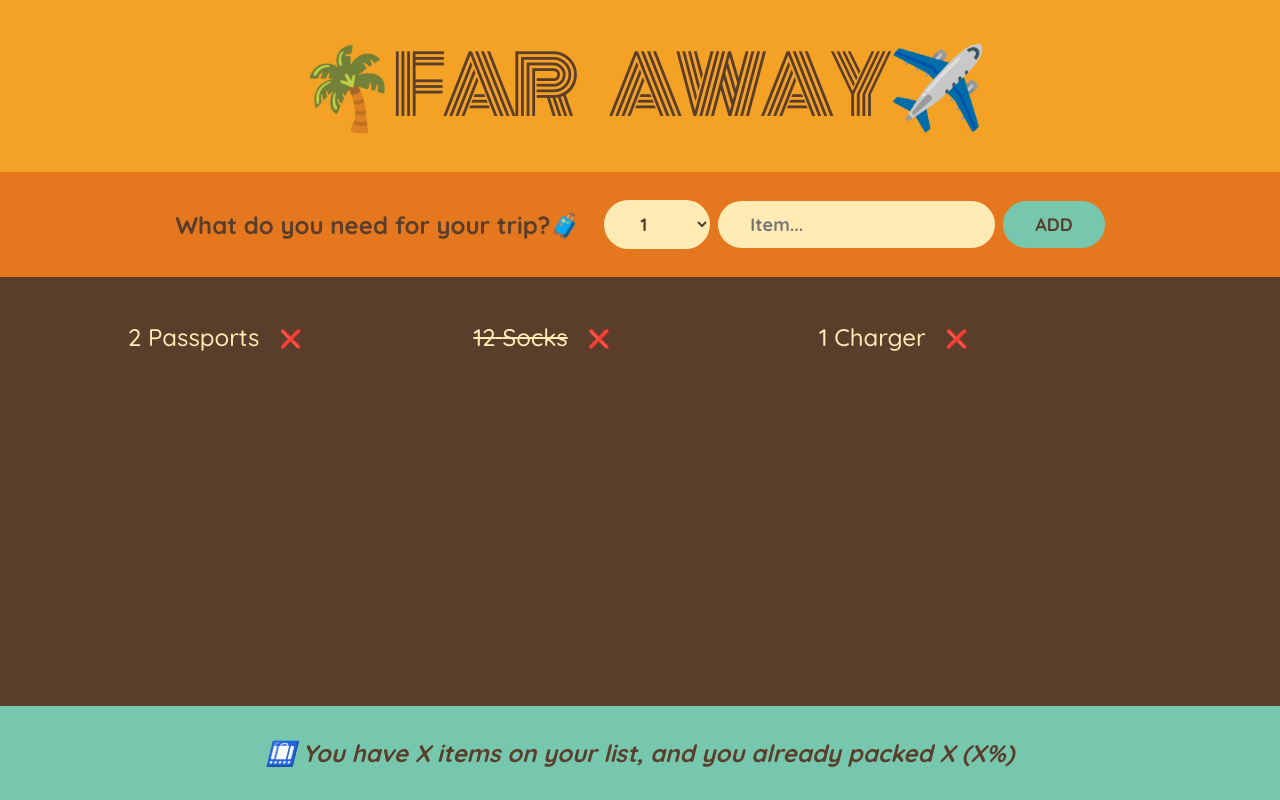
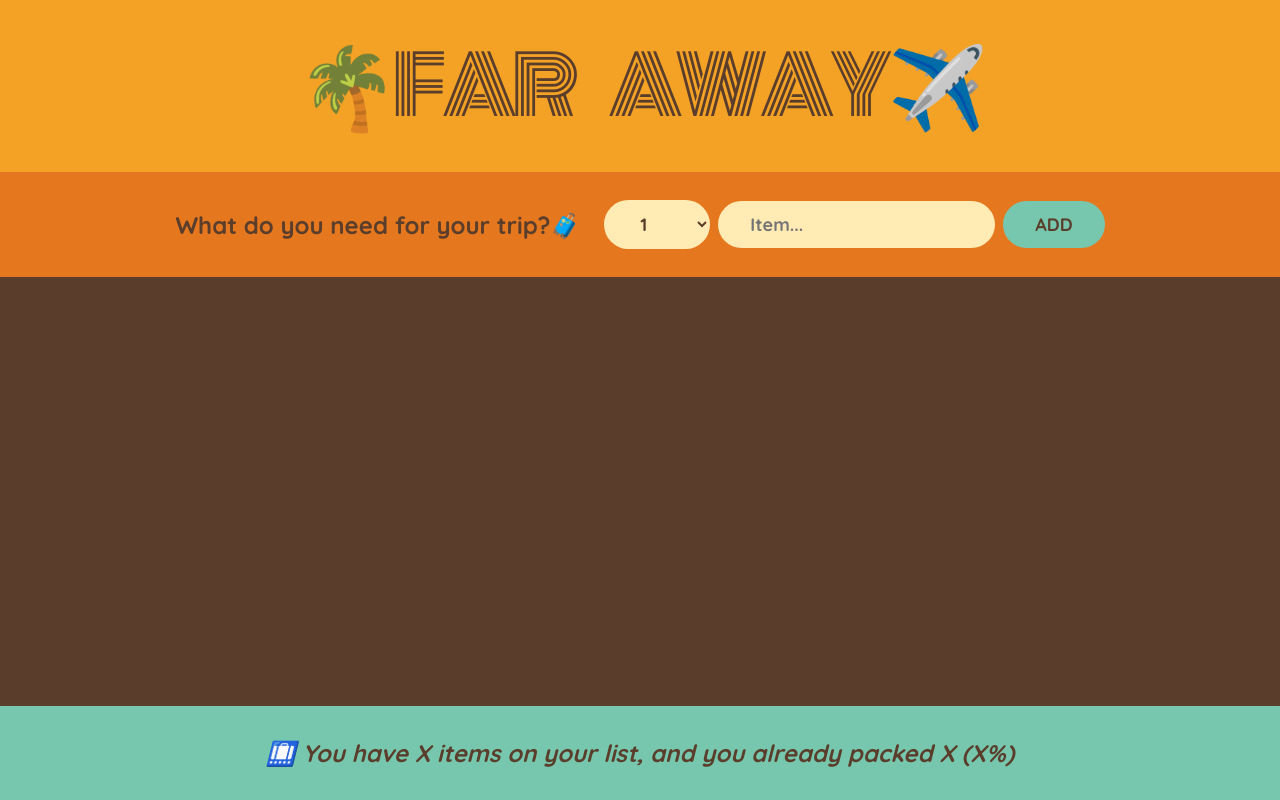
Before and after one commit to apurba2099/far-away-list, a React (Create React App) app: page / in a window 1280 px wide. Built offline with nearby package versions, Linux system fonts and the light colour scheme.

Commit message:
3. Implement item addition functionality and update packing list rendering

```diff
--- a/src/App.jsx
+++ b/src/App.jsx
@@ -7,11 +7,18 @@
 ];
 
 export default function App() {
+  const [items, setItems] = useState([]);
+
+  //Add new item handle functions
+  function handleAddItems(item) {
+    setItems((items) => [...items, item]);
+  }
+
   return (
     <div className="app">
       <Logo />
-      <From />
-      <PackingList />
+      <From onAddItems={handleAddItems} />
+      <PackingList items={items} />
       <Stats />
     </div>
   );
@@ -25,11 +32,12 @@
   );
 }
 
-function From() {
+function From({ onAddItems }) {
   //For input fields
   const [description, setDescription] = useState("");
   // Select items
   const [quantity, setQuantity] = useState(1);
+
   function handleSubmit(e) {
     e.preventDefault();
     // console.log(e);
@@ -43,6 +51,8 @@
       id: Date.now(),
     };
     console.log(newItem);
+
+    onAddItems(newItem);
 
     //Reset the state!
     setDescription("");
@@ -79,11 +89,11 @@
   );
 }
 
-function PackingList() {
+function PackingList({ items }) {
   return (
     <div className="list">
       <ul>
-        {initialItems.map((item) => (
+        {items.map((item) => (
           <Item item={item} key={item.id} />
         ))}
       </ul>
--- a/src/index.css
+++ b/src/index.css
@@ -96,6 +96,8 @@
   list-style: none;
   width: 80%;
   overflow: scroll;
+  overflow-x: hidden;
+  overflow-y: hidden;
 
   display: grid;
   grid-template-columns: repeat(auto-fit, minmax(250px, 1fr));
```
